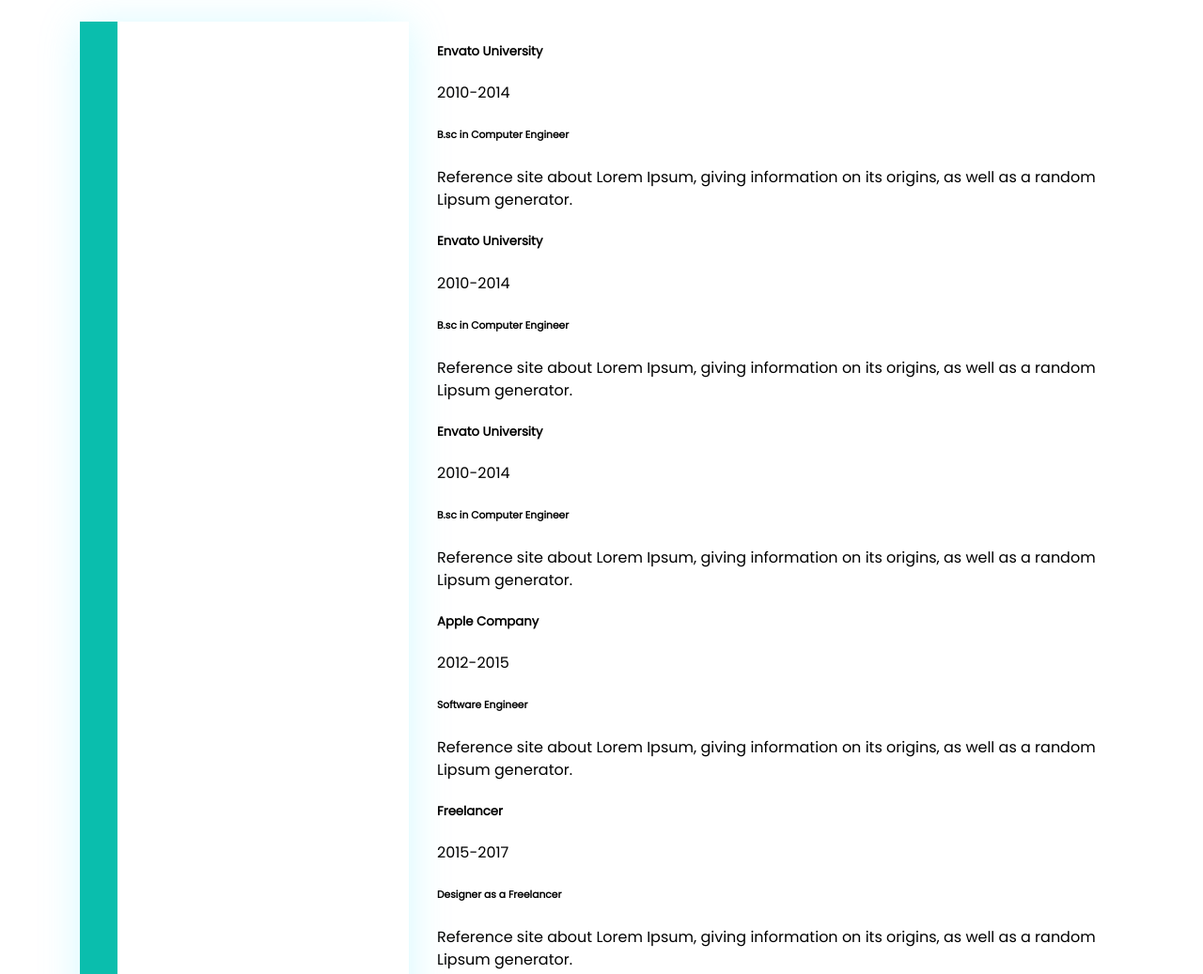
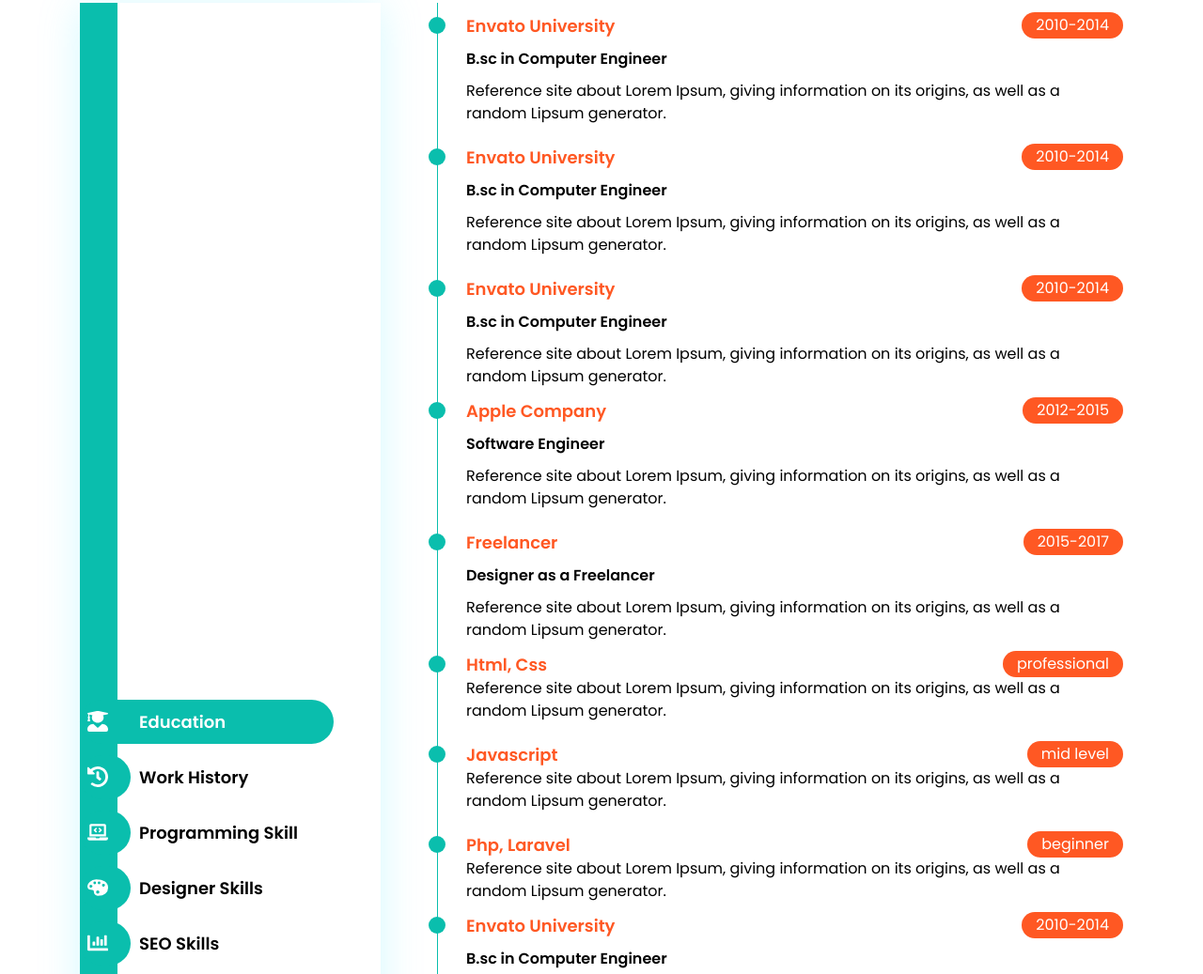
Before and after one commit to Amirkvni/personal-website, a plain HTML site: page index.html in a window 1280 px wide. Shown: the part 3407-4444 px from the top of the page at 94% size. Drawn offline with Linux system fonts and the light colour scheme.

Commit message:
styling resume section (2)

```diff
--- a/styles/app.css
+++ b/styles/app.css
@@ -342,7 +342,7 @@
   background-color: var(--section-bg-color);
   margin-bottom: 10rem;
   box-shadow: 0 0.4rem 4rem rgba(4, 195, 255, 40%);
-  padding: 10rem 0;
+  padding: 8rem 0;
   transform: skewY(-6deg);
 }
 .skew-reset {
@@ -356,6 +356,8 @@
   display: flex;
   flex-direction: column;
   justify-content: center;
+  margin-right: 3rem;
+  min-height: 36rem;
 }
 .h-full {
   height: 100%;
@@ -371,11 +373,11 @@
   z-index: -1;
 }
 .resume-list__item {
-  margin-bottom: 1.5rem;
+  margin-bottom: 1.2rem;
   display: flex;
   align-items: center;
   position: relative;
-  padding: 0.6rem 0;
+  padding: 1rem 0;
   cursor: pointer;
 }
 .resume-list__item :last-child {
@@ -391,7 +393,7 @@
   width: 5.4rem;
   z-index: -1;
   border-radius: 3rem;
-  max-width: 26rem;
+  max-width: 27rem;
   transition: all 0.2s ease-in;
 }
 .resume-list__icon {
@@ -412,6 +414,53 @@
   width: 100%;
 }
 .resume-content {
+  border-left: 0.2px solid var(--primary-color);
+  padding-left: 3rem;
+  padding-top: 1rem;
 }
 .resume-content--show {
 }
+.resume-content__item {
+  margin-bottom: 2rem;
+}
+.resume-content__item:last-child {
+  margin-bottom: 0;
+}
+.resume-content__head {
+  display: flex;
+  justify-content: space-between;
+  align-items: center;
+}
+.resume-content__title {
+  color: #ff5823;
+  font-family: "Poppins SemiBold";
+  font-size: 1.8rem;
+  margin: 0;
+  position: relative;
+}
+.resume-content__title::before {
+  position: absolute;
+  content: "";
+  left: -4rem;
+  top: 0;
+  bottom: 0;
+  width: 1.8rem;
+  height: 1.8rem;
+  background-color: var(--primary-color);
+  border-radius: 100%;
+  margin: auto;
+}
+.resume-content__date {
+  background-color: #ff5823;
+  border-radius: 2rem;
+  padding: 0.2rem 1.5rem;
+  color: #fff;
+}
+.resume-content__subtitle {
+  font-family: "Poppins SemiBold";
+  font-size: 1.6rem;
+  margin: 1rem 0;
+}
+.resume-content__description {
+  margin: 0;
+}
```
